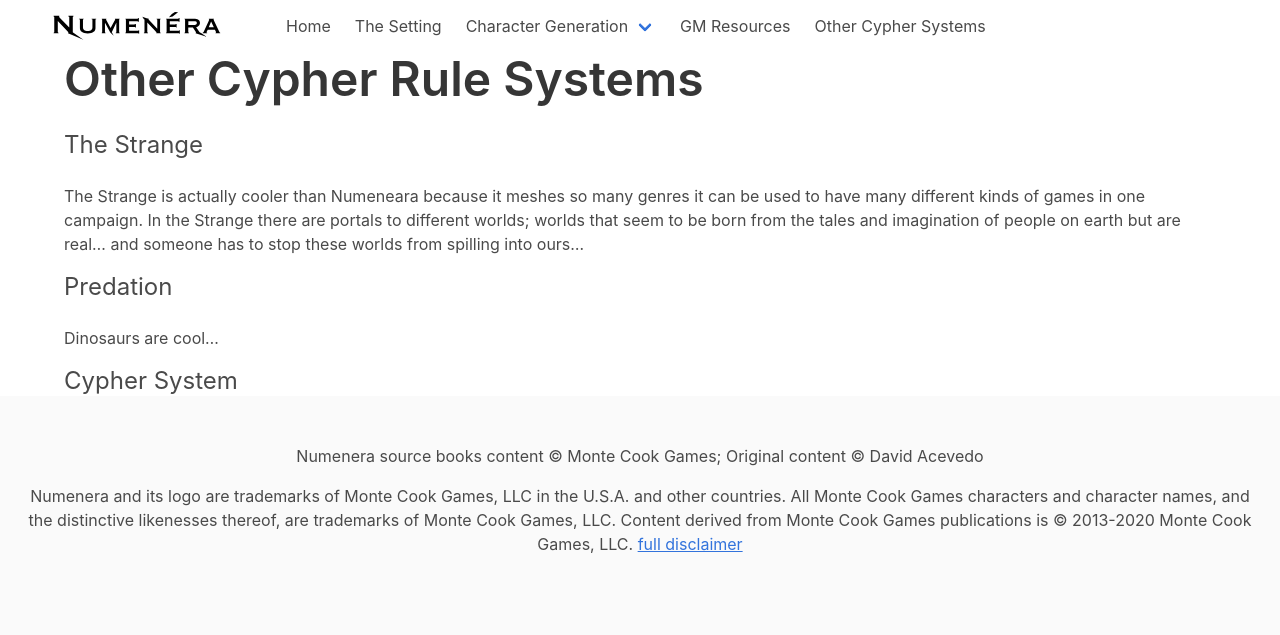
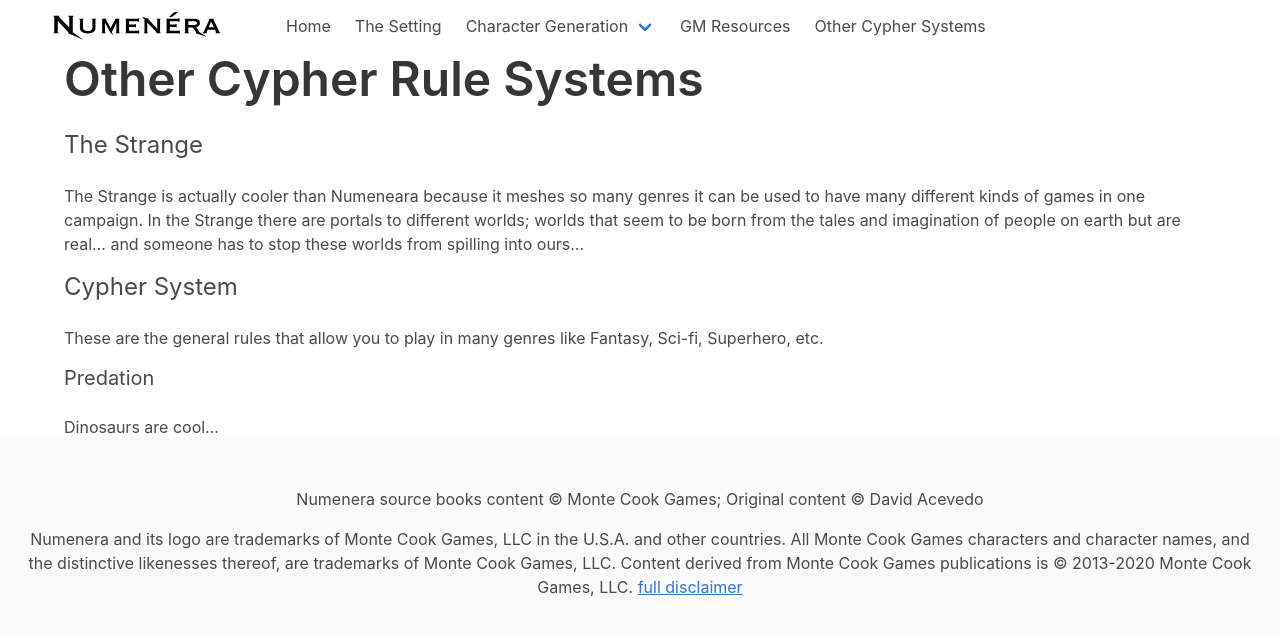
Before and after one commit to rebelwarrior/numenera, a Jekyll site: the page built from cypher_system.md, in a window 1280 px wide. Shown: the top 635 px of the page. Built offline with Jekyll 4.4.1, drawn with Linux system fonts in a browser that asks for light colours; nearby versions of some CDN libraries.

Commit message:
fixing links

```diff
--- a/404.html
+++ b/404.html
@@ -1,5 +1,5 @@
 ---
-permalink: {{ site.url}}/404.html
+permalink: /404.html
 layout: default
 ---
 
--- a/cypher_system.md
+++ b/cypher_system.md
@@ -11,11 +11,12 @@
 
 The Strange is actually cooler than Numeneara because it meshes so many genres it can be used to have many different kinds of games in one campaign. In the Strange there are portals to different worlds; worlds that seem to be born from the tales and imagination of people on earth but are real... and someone has to stop these worlds from spilling into ours...
 
-
-### Predation
+### Cypher System
 {:.subtitle.is-4.mt-4}
 
+These are the general rules that allow you to play in many genres like Fantasy, Sci-fi, Superhero, etc.
+
+#### Predation
+{:.subtitle.is-5.mt-4}
+
 Dinosaurs are cool...
-
-### Cypher System
-{:.subtitle.is-4.mt-4}
```
Also changed, not shown: character_creation.md (+5 -5 lines), gm_resources.md (+7 -3 lines), Gemfile.lock.
